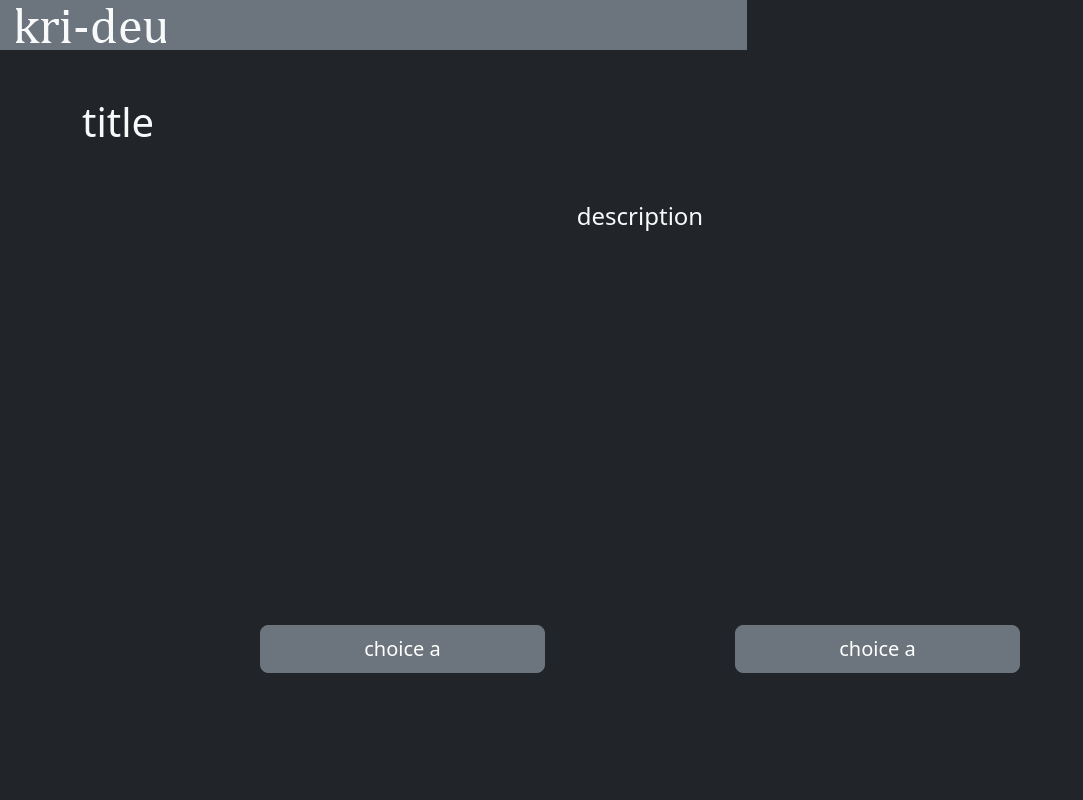
After one commit to jnarwell/ct_final_project, a Flask app: page /ponder in a window 1280 px wide. The commit adds this page. Shown: the whole page, without its empty margins (0-1083 px from the left). Run offline with Flask 3, Linux system fonts and the light colour scheme.

Commit message:
finished tes

```diff
--- a/app/routes.py
+++ b/app/routes.py
@@ -4,3 +4,7 @@ from flask import render_template, redirect, url_for
 @app.route('/')
 def index():
     return render_template('index.html')
+
+@app.route('/ponder')
+def ponder():
+    return render_template('ponder.html')
--- a/app/templates/base.html
+++ b/app/templates/base.html
@@ -3,13 +3,13 @@
 <head>
     <meta charset="UTF-8">
     <meta name="viewport" content="width=device-width, initial-scale=1.0">
-    <title>Kri-dou | {% block title %} Base {% endblock title %}</title>
+    <title>kri-dou | {% block title %} base {% endblock title %}</title>
     <link rel="stylesheet" href="https://cdn.jsdelivr.net/npm/bootstrap@5.3.1/dist/css/bootstrap.min.css">
     <link rel="stylesheet" href="{{ url_for('static', filename='css/style.css') }}">
 </head>
-<body class="bg-dark container-fluid">
+<body class="bg-dark container-fluid d-flex flex-column">
     <div class="row">
-        <div class="col">
+        <div class="col p-0">
             {% include 'nav.html' %}
         </div>
     </div>
@@ -19,8 +19,8 @@
             {% endblock header %}
         </div>
     </div>
-    <div class="row h-100">
-        <div class="col h-100">
+    <div class="row flex-grow-1">
+        <div class="col">
             {% block content %}
             {% endblock content %}
         </div>
--- a/app/templates/login.html
+++ b/app/templates/login.html
@@ -0,0 +1,3 @@
+{% extends 'base.html' %}
+
+{% block title %} Log In {% endblock title %}
--- a/app/templates/nav.html
+++ b/app/templates/nav.html
@@ -0,0 +1,6 @@
+<nav class="navbar navbar-expand-lg container-fluid p-0">
+    <div class="col-7 bg-secondary">
+        <a href="{{ url_for('index') }}" class="navbar-brand p-3"><img src="{{ url_for('static', filename='images/kri-dou_logo.png') }}"></a>
+    </div>
+    <div class="col-5 bg-dark"></div>
+</nav>
--- /dev/null
+++ b/app/templates/ponder.html
@@ -0,0 +1,14 @@
+{% extends 'base.html' %}
+
+{% block title %} ponder {% endblock title %}
+
+{% block content %}
+    <div class="container text-light d-flex flex-column h-100 justify-content-center">
+        <div class="row mt-5"><h1>title</h1></div>
+        <div class="row mt-5 h-50 align-self-center"><h4>description</h4></div>
+        <div class="row mt-5 mb-auto d-flex justify-content-evenly">
+            <button type="button" class="btn btn-secondary btn-lg w-25">choice a</button>
+            <button type="button" class="btn btn-secondary btn-lg w-25">choice a</button>
+        </div>
+    </div>
+{% endblock content %}
```
Also changed, not shown: app/templates/index.html (+4 -8 lines), app/templates/test.html (deleted).
